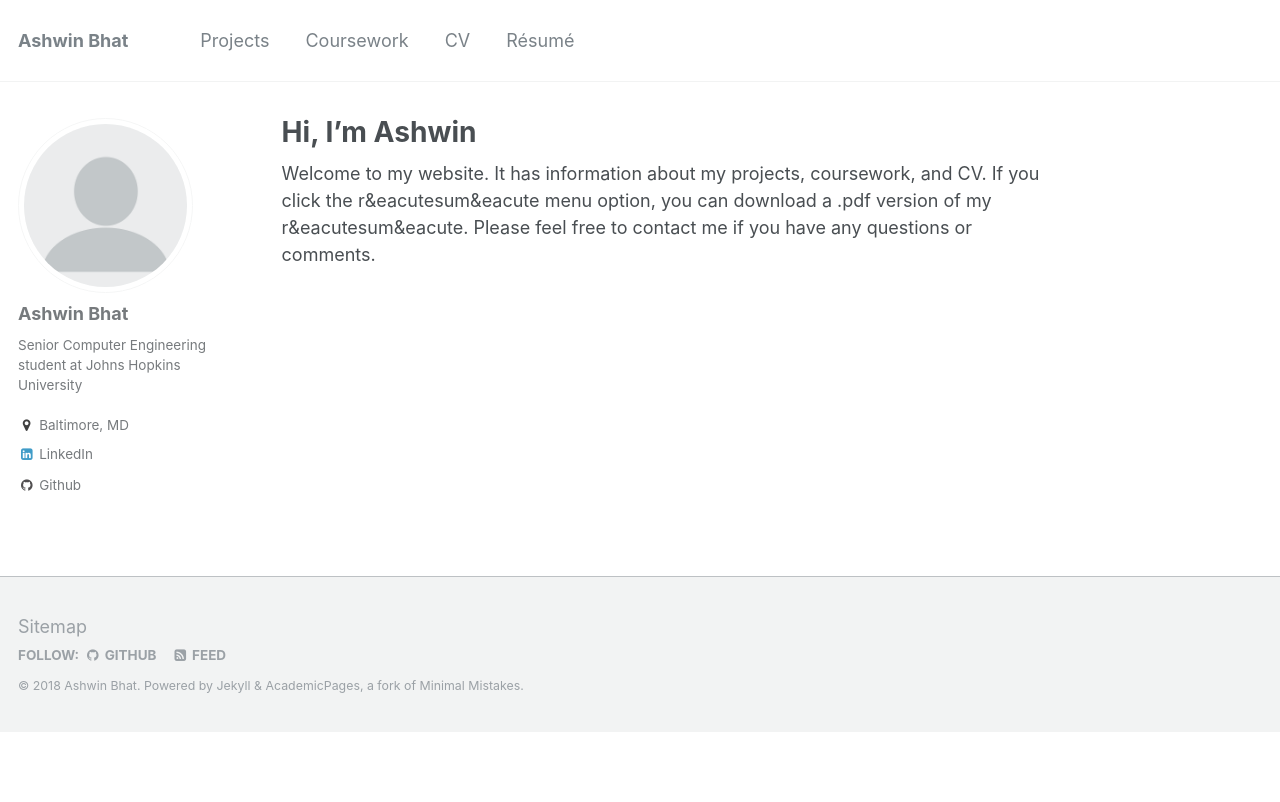
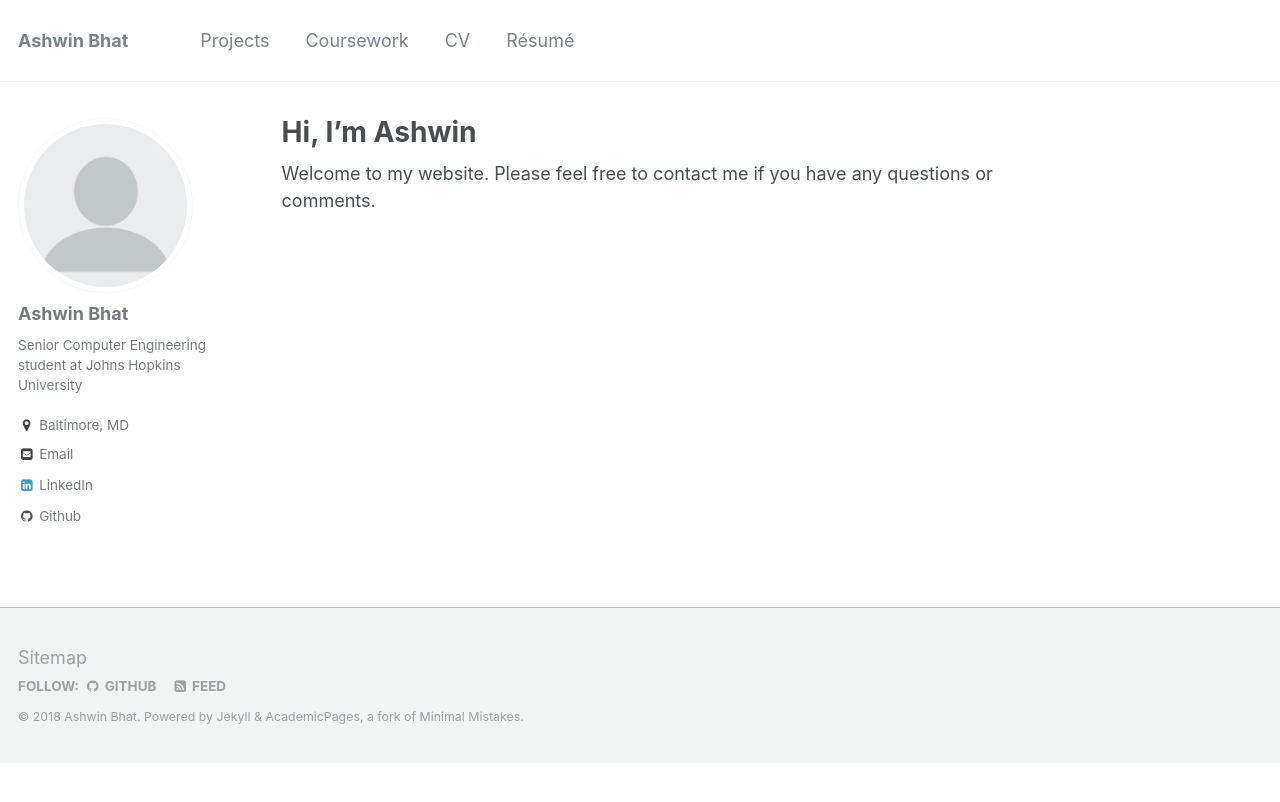
Before and after one commit to The-Shwin/the-shwin.github.io, a Jekyll site: the page built from _pages/about.md, in a window 1280 px wide. Shown: the top 802 px of the page. Built offline with Jekyll 4.4.1, drawn with Linux system fonts in a browser that asks for light colours; some of the changed lines change nothing that is shown.

Commit message:
Changed home page, tried some changes to config.yml

```diff
--- a/_config.yml
+++ b/_config.yml
@@ -9,10 +9,10 @@
 
 locale                   : "en-US"
 title                    : "Ashwin Bhat"
-title_separator          : "-"
+title_separator          : "|"
 name                     : &name "Ashwin Bhat"
 description              : &description "personal description"
-url                      : https://theshwin.com #the-shwin.github.io # the base hostname & protocol for your site e.g. "https://mmistakes.github.io"
+url                      : https://theshwin.com
 baseurl                  : "" # the subpath of your site, e.g. "/blog"
 enforce_ssl              : theshwin.com
 repository               : "the-shwin/the-shwin.github.io"
@@ -46,8 +46,8 @@ staticman:
       type               : "date"
       options:
         format           : "iso8601" # "iso8601" (default), "timestamp-seconds", "timestamp-milliseconds"
-atom_feed:
-  path                   : # blank (default) uses feed.xml
+#atom_feed:
+  #path                   : # blank (default) uses feed.xml
 
 # SEO Related
 google_site_verification :
@@ -86,7 +86,7 @@ author:
   location         : "Baltimore, MD"
   employer         :
   googlescholar    : #"http://yourfullgooglescholarurl.com"
-  email            :
+  email            : abhat4@jhu.edu
   uri              :
   bitbucket        :
   codepen          :
--- a/_pages/about.md
+++ b/_pages/about.md
@@ -18,4 +18,4 @@ redirect_from:
   </head>
 </html>
 
-Welcome to my website. It has information about my projects, coursework, and CV. If you click the r&eacutesum&eacute menu option, you can download a .pdf version of my  r&eacutesum&eacute. Please feel free to contact me if you have any questions or comments.
+Welcome to my website. Please feel free to contact me if you have any questions or comments.
```
